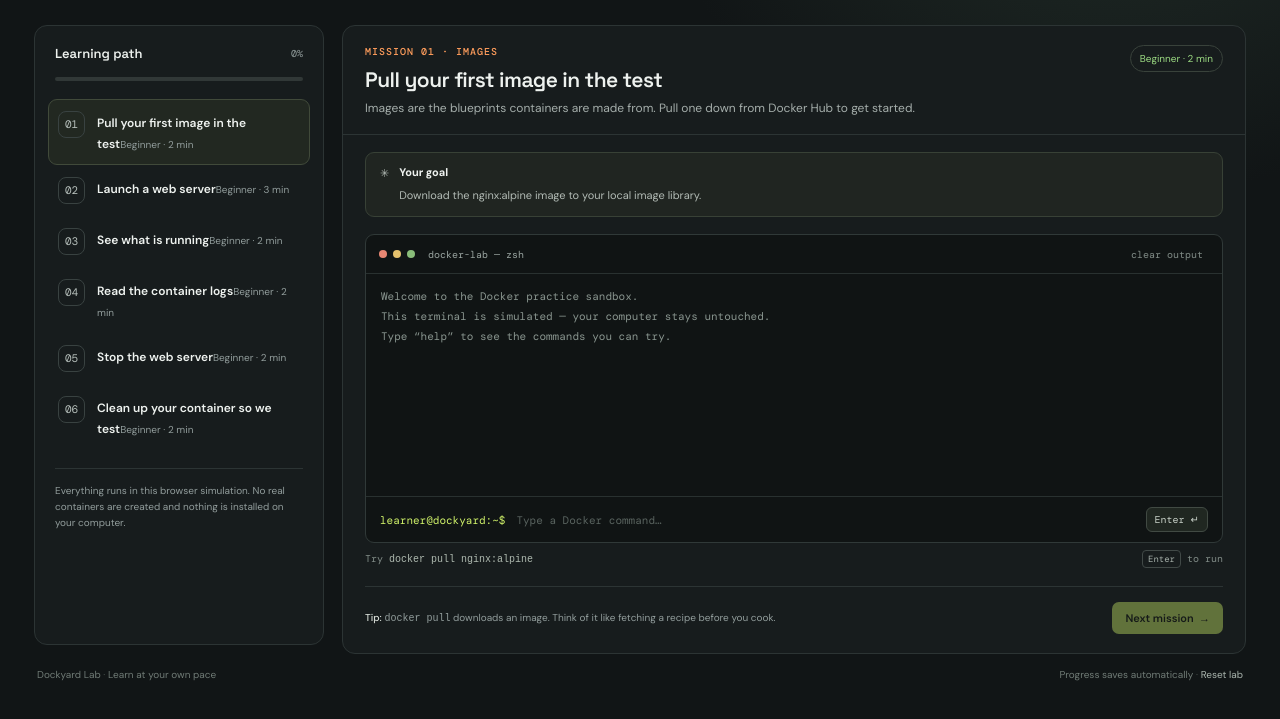
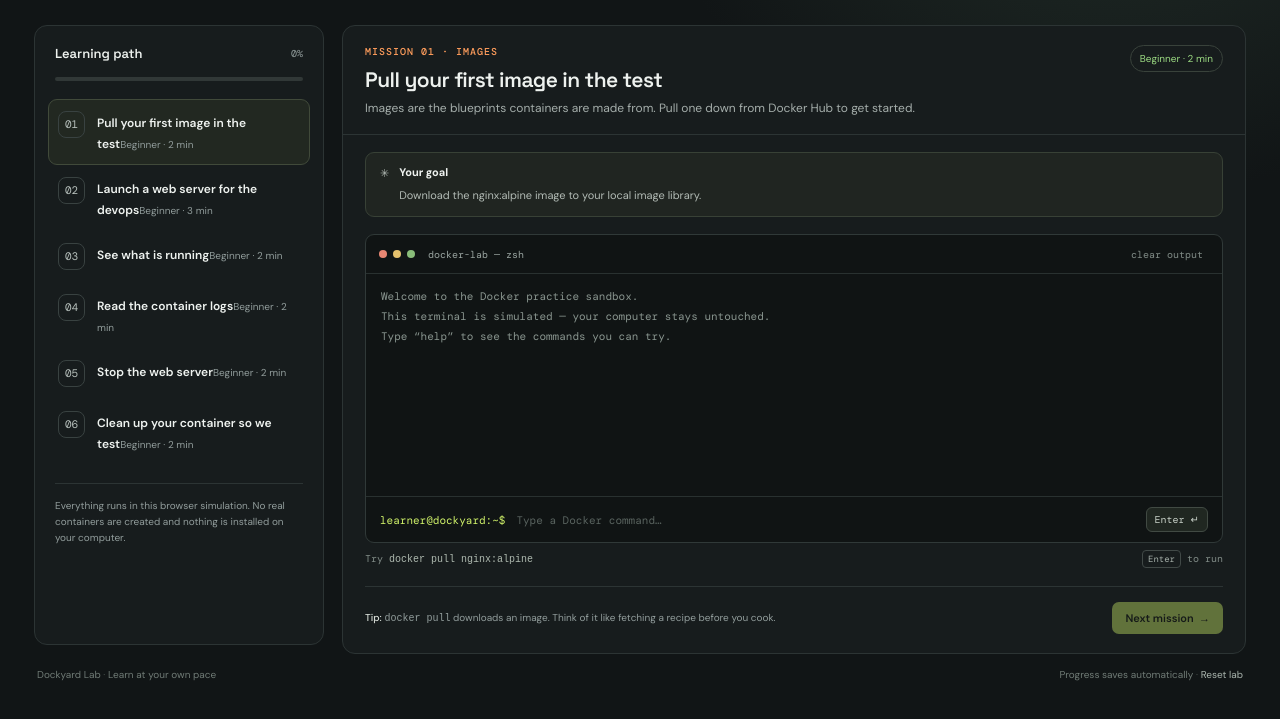
Before and after one commit to s13gyan/s13gyan-web, a website: page public/index.html in a window 1280 px wide. Shown: the part 219-938 px from the top of the page. Drawn offline with nearby package versions, Linux system fonts and the light colour scheme.

Commit message:
test: update web server mission title
Co-authored-by: Copilot <223556219+Copilot@users.noreply.github.com>

```diff
--- a/public/index.html
+++ b/public/index.html
@@ -44,7 +44,7 @@
   (()=>{
     const missions=[
       {title:'Pull your first image in the test',category:'IMAGES',level:'Beginner · 2 min',description:'Images are the blueprints containers are made from. Pull one down from Docker Hub to get started.',goal:'Download the nginx:alpine image to your local image library.',hint:'docker pull nginx:alpine',tip:'<b>Tip:</b> <code>docker pull</code> downloads an image. Think of it like fetching a recipe before you cook.'},
-      {title:'Launch a web server',category:'CONTAINERS',level:'Beginner · 3 min',description:'Turn that image into a running container and publish its web port so your browser could reach it.',goal:'Run nginx in the background as “web” and map port 8080 on your machine to port 80 in the container.',hint:'docker run -d --name web -p 8080:80 nginx:alpine',tip:'<b>Tip:</b> The <code>-p host:container</code> flag maps a port. The <code>-d</code> flag keeps the container running in the background.'},
+      {title:'Launch a web server for the devops',category:'CONTAINERS',level:'Beginner · 3 min',description:'Turn that image into a running container and publish its web port so your browser could reach it.',goal:'Run nginx in the background as “web” and map port 8080 on your machine to port 80 in the container.',hint:'docker run -d --name web -p 8080:80 nginx:alpine',tip:'<b>Tip:</b> The <code>-p host:container</code> flag maps a port. The <code>-d</code> flag keeps the container running in the background.'},
       {title:'See what is running',category:'INSPECTION',level:'Beginner · 2 min',description:'Docker gives you a quick view of containers that are currently up. Check that your web server is there.',goal:'List the running containers and find the one named “web”.',hint:'docker ps',tip:'<b>Tip:</b> <code>docker ps</code> lists running containers. Add <code>-a</code> to include stopped ones too.'},
       {title:'Read the container logs',category:'DEBUGGING',level:'Beginner · 2 min',description:'Logs are often the fastest way to understand what an application is doing inside a container.',goal:'Print the recent log output from the container named “web”.',hint:'docker logs web',tip:'<b>Tip:</b> Use a container name or ID with <code>docker logs</code>. Try <code>-f</code> when you want to follow new lines.'},
       {title:'Stop the web server',category:'LIFECYCLE',level:'Beginner · 2 min',description:'Containers can be stopped cleanly when you no longer need them. Your container stays on disk after it stops.',goal:'Stop the running container called “web”.',hint:'docker stop web',tip:'<b>Tip:</b> Stopping a container keeps it available. You can start it again later with <code>docker start web</code>.'},
```
